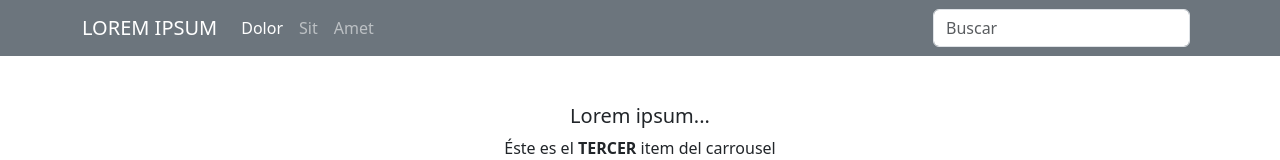
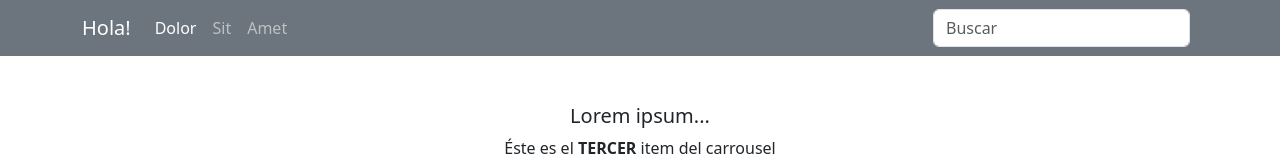
Before and after one commit to alpd310793/bootstrap, a plain HTML site: page index.html in a window 1280 px wide. Shown: the top 160 px of the page. Drawn offline with nearby package versions, Linux system fonts and the light colour scheme.

Commit message:
Update index.html

```diff
--- a/index.html
+++ b/index.html
@@ -10,7 +10,7 @@
 <body>
     <nav class="navbar navbar-expand-lg bg-secondary navbar-dark">
     <div class="container">
-        <a class="navbar-brand" href="#">LOREM IPSUM</a>
+        <a class="navbar-brand" href="#">Hola!</a>
         <button class="navbar-toggler" type="button" data-bs-toggle="collapse" data-bs-target="#navbarTogglerDemo02" aria-controls="navbarTogglerDemo02" aria-expanded="false" aria-label="Toggle navigation">
             <span class="navbar-toggler-icon"></span>
         </button>
```
